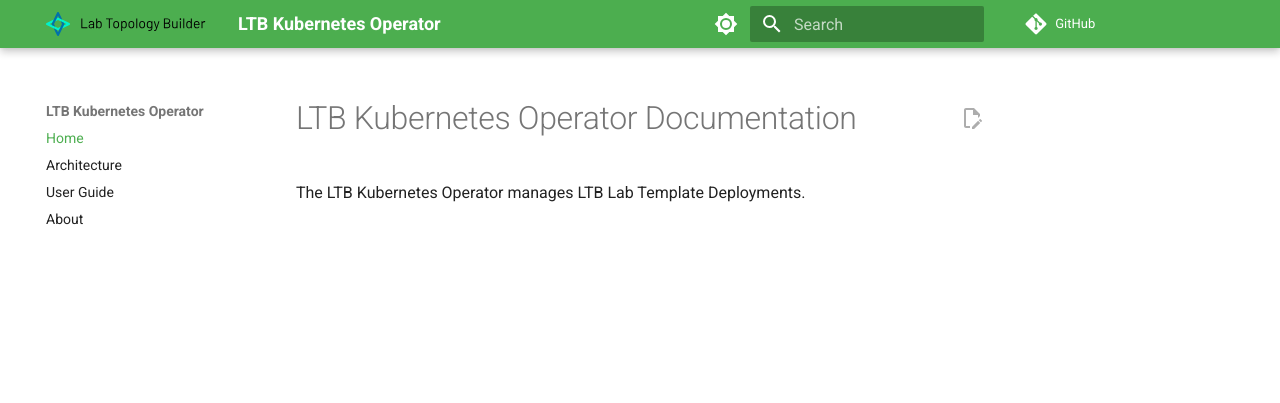
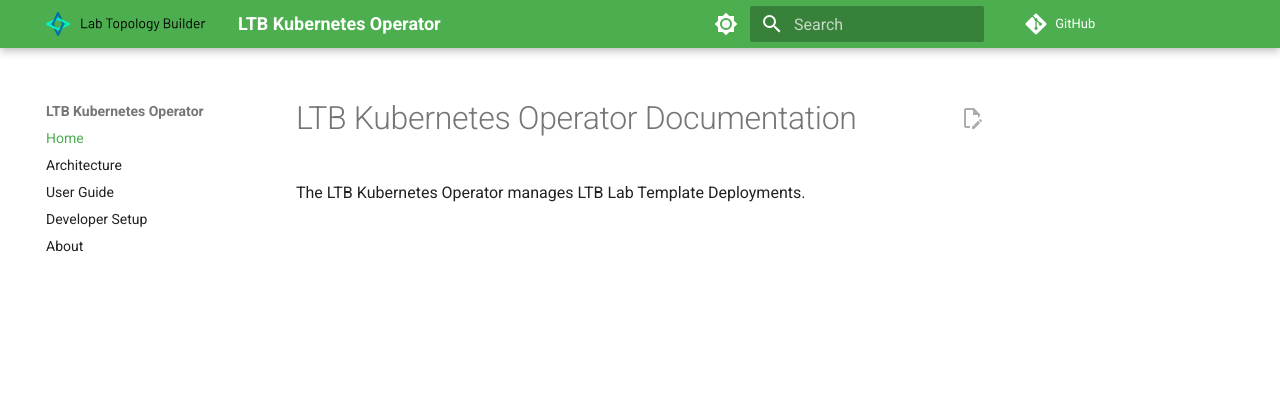
Before and after one commit to Lab-Topology-Builder/LTB-K8s-Backend, an MkDocs documentation site: the page built from docs/README.md, in a window 1280 px wide. Shown: the top 403 px of the page. Built offline with MkDocs 1.6.1 and Material for MkDocs 9.7.7, drawn with Linux system fonts in a browser that asks for light colours; comment, search, counter and statistics services are not loaded.

Commit message:
Add initial draft of dev-setup

```diff
--- a/mkdocs.yml
+++ b/mkdocs.yml
@@ -6,6 +6,7 @@ nav:
   - Home: README.md
   - Architecture: architecture.md
   - User Guide: user-guide.md
+  - Developer Setup: dev-setup.md
   - About: about.md
 plugins:
   - search
```
